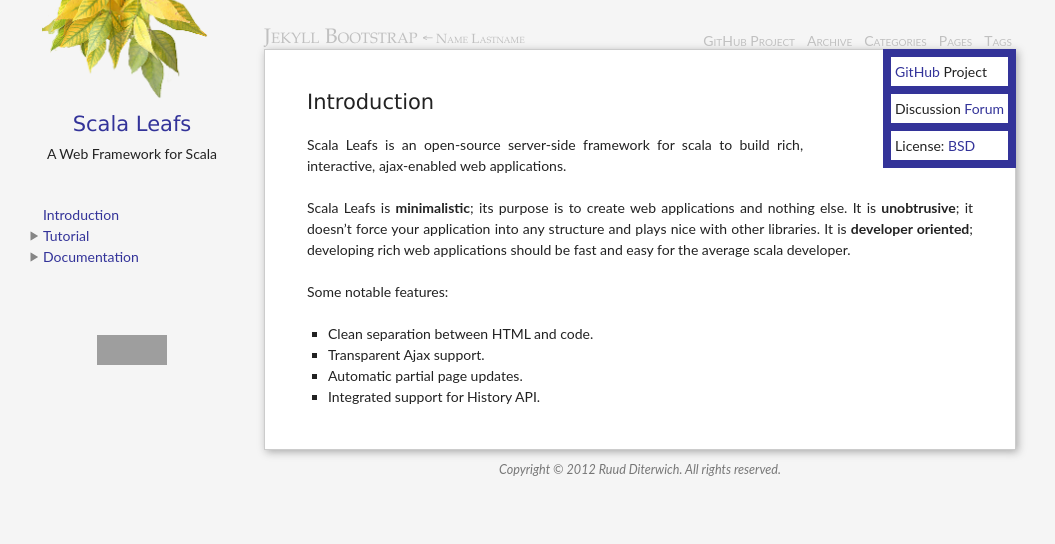
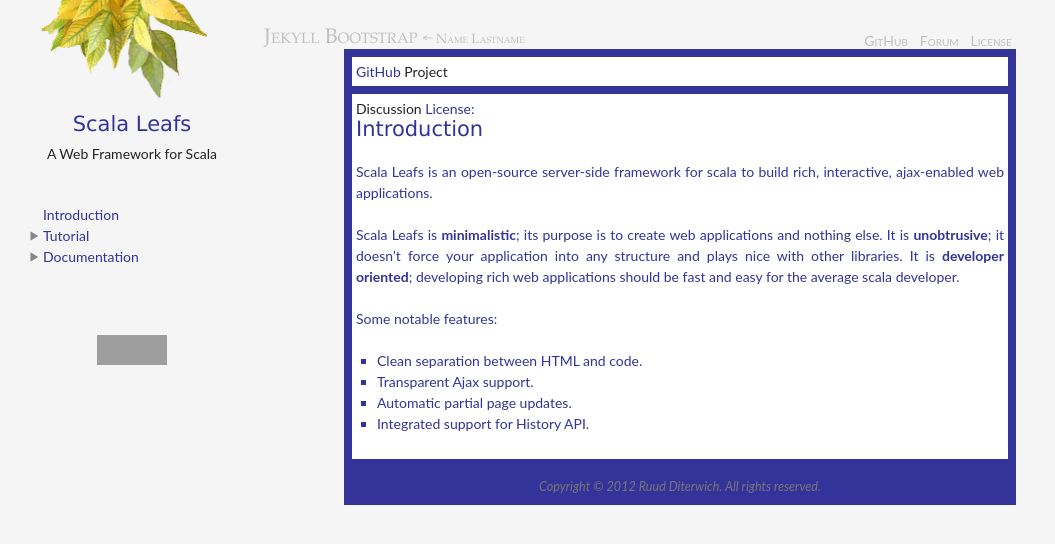
Before and after one commit to scalastuff/scalaleafs, a Jekyll site: the page built from index.md, in a window 1280 px wide. Shown: the top 544 px of the page, without its empty margins (0-1055 px from the left). Built offline with Jekyll 4.4.1, drawn with Linux system fonts in a browser that asks for light colours; grey boxes are pictures that could not be loaded.

Commit message:
Updated _layouts/default.html

```diff
--- a/_layouts/default.html
+++ b/_layouts/default.html
@@ -65,18 +65,16 @@
     	<span class="byline">← <a href="/preview/mark-reid">Name Lastname</a></span>
     </h1>
     <ul class="nav">
-      <li><a class="home" href="https://github.com/scalastuff/scalaleafs">GitHub Project</a></li>
-    	<li><a href="/preview/mark-reid/archive.html">Archive</a></li>
-    	<li><a href="/preview/mark-reid/categories.html">Categories</a></li>
-    	<li><a href="/preview/mark-reid/pages.html">Pages</a></li>
-    	<li><a href="/preview/mark-reid/tags.html">Tags</a></li>
+      <li><a class="home" href="https://github.com/scalastuff/scalaleafs">GitHub</a></li>
+    	<li><a href="https://github.com/scalastuff/scalaleafs">Forum</a></li>
+    	<li><a href="https://github.com/scalastuff/scalaleafs">License</a></li>
     </ul>
   </div>
 
                   <div style="float:right; margin-left: 80px; margin-bottom: 20px; background-color: #339">
 <div style="margin: 8px; padding: 4px; background-color: white;"><a href="https://github.com/scalastuff/scalaleafs">GitHub</a> Project</div>
-<div style="margin: 8px; padding: 4px; background-color: white;">Discussion <a href="https://groups.google.com/forum/#!forum/scalaleafs">Forum</a></div>
-<div style="margin: 8px; padding: 4px; background-color: white;">License: <a href="https://github.com/scalastuff/scalaleafs/blob/master/LICENSE.TXT">BSD</a></div>
+<div style="margin: 8px; padding: 4px; background-color: white;">Discussion <a href="https://github.com/scalastuff/scalaleafs
+<div style="margin: 8px; padding: 4px; background-color: white;">License: <a href="https://github.com/scalastuff/scalaleafs
 </div>
 
         <div id="page">
```
